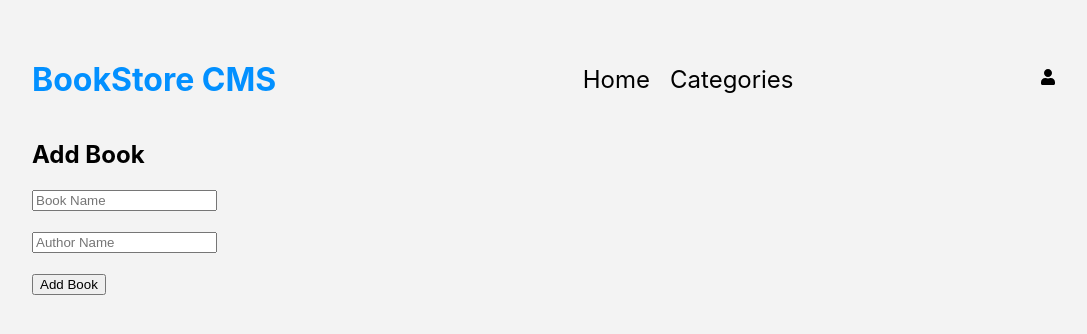
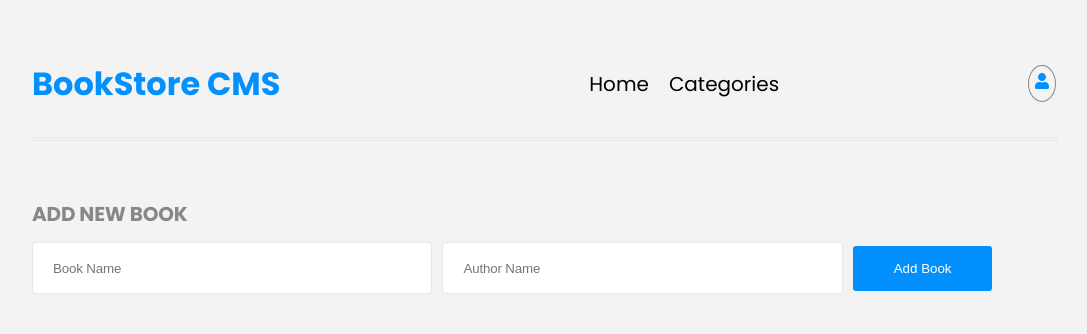
Before and after one commit to musangamfure/bookstore, a React (Create React App) app: page / in a window 1280 px wide. Shown: the top 334 px of the page, without its empty margins (96-1183 px from the left). Built offline with nearby package versions, Linux system fonts and the light colour scheme; no server answers.

Commit message:
Add styling

```diff
--- a/src/App.css
+++ b/src/App.css
@@ -1,9 +1,12 @@
+@import url('https://fonts.googleapis.com/css2?family=Poppins:wght@300;400;500;600;700&display=swap');
+
 .App {
   margin: 0;
   padding: 3% 10%;
   width: auto;
   display: flex;
   flex-direction: column;
+  font-family: 'Poppins', sans-serif;
 }
 
 .home {
@@ -12,16 +15,16 @@
   justify-content: flex-start;
 }
 
-.links-desktop {
+.links__desktop {
   text-decoration: none;
   color: #000;
 }
 
-.mobile-menu {
+.mobile__menu {
   display: none;
 }
 
-.mobile-hamburger {
+.mobile__hamburger {
   display: none;
   color: #000;
   font-size: 24px;
@@ -39,14 +42,28 @@
   color: #0290ff;
 }
 
-.navbar-menu {
+.user__profile__icon {
+  color: #0290ff;
+  border: 1px solid #888;
+  padding: 5px;
+  border-radius: 100%;
+}
+
+.nav__menu {
   display: flex;
   flex-direction: row;
   justify-content: space-between;
   align-items: center;
 }
 
-.navbar-menu ul {
+.left {
+  display: flex;
+  flex-direction: row;
+  justify-content: flex-start;
+  align-items: center;
+}
+
+.nav__menu ul {
   list-style-type: none;
   display: flex;
   flex-direction: row;
@@ -55,27 +72,27 @@
   width: 70%;
 }
 
-.navbar-menu li {
+.nav__menu li {
   text-decoration: none;
   margin-left: 20px;
   color: #000;
-  font-size: 24px;
+  font-size: 20px;
 }
 
-.navbar-menu li:hover {
+.nav__menu li:hover {
   text-decoration: underline;
   color: #000;
   font-size: 24px;
 }
 
-.books-container {
+.books__container {
   display: flex;
   flex-direction: column;
 }
 
-.book-item {
+.book__item {
   margin: 20px 0;
-  padding: 30px;
+  padding: 30px 60px 30px 30px;
   display: flex;
   flex-direction: row;
   justify-content: space-between;
@@ -83,54 +100,83 @@
   background-color: #fff;
 }
 
-.section1 {
+.book__item:hover {
+  border: 1px solid #81aed5;
+}
+
+.div__line {
+  width: 100%;
+  height: 0.125rem;
+  margin: 0.5rem 0.063rem 1.813rem 0;
+  border: solid 1px #e8e8e8;
+}
+
+.Line__two {
+  width: 0.125rem;
+  height: 4.375rem;
+  margin: 1.125rem 3.688rem 0 4.938rem;
+  border: solid 1px #e8e8e8;
+}
+
+.section__one {
   width: 45%;
   display: flex;
   flex-direction: column;
   align-items: flex-start;
 }
 
-.section1 h2 {
+.section__one h2 {
   margin: 0;
 }
 
-.section1 p {
+.section__one p {
   margin: 0;
   padding-top: 10px;
   color: #81aed5;
 }
 
-.book-button-section {
+.book__btn__section {
   display: flex;
   flex-direction: row;
-  width: 35%;
-  justify-content: space-between;
+  width: 45%;
   margin-top: 20px;
 }
 
-.book-button-section button {
+.book__btn__section button {
   outline: none;
   border: none;
+  border-right: 3px solid #e8e8e8;
   background-color: unset;
-  padding: 0;
+  padding: 4px 20px;
   color: #81aed5;
+  font-family: 'Poppins';
 }
 
-.section3 button {
+.btn-no-left {
+  padding: 2px 20px 2px 0 !important;
+}
+
+.btn-no-divider {
+  border-right: none !important;
+}
+
+.section__three button {
   background-color: #0290ff;
   border: none;
   outline: none;
   margin-top: 15px;
-  padding: 5px 25px;
+  padding: 10px 5px;
   border-radius: 3px;
   color: #fff;
+  transition: 0.3s ease-in-out;
 }
 
-.book-button-section button:hover {
+.book__btn__section button:hover {
   color: #0290ff;
+  transform: scale(10px);
 }
 
-.section2 {
+.section__two {
   width: 20%;
   display: flex;
   flex-direction: row;
@@ -138,31 +184,81 @@
   align-items: center;
 }
 
-.progress-bar {
-  width: 50%;
+.progress__bar {
+  width: 45%;
 }
 
-.section2 h2 {
+.progress-text {
+  width: 45%;
+}
+
+.section__two h2 {
   margin: 0;
 }
 
-.section3 {
+.section__three {
   width: 20%;
   display: flex;
   flex-direction: column;
 }
 
-.section3 p {
+.section__three p {
   color: #d3d3d3;
   margin-top: 0;
+  font-size: 14px;
 }
 
-.section3 h3 {
+.section__three h3 {
   margin: 0;
 }
 
+.AddBook h2 {
+  width: 10.875rem;
+  height: 1.5rem;
+  margin: 1.813rem 32.75rem 1.188rem 0;
+  font-size: 1.25rem;
+  font-weight: bold;
+  font-stretch: normal;
+  font-style: normal;
+  line-height: normal;
+  letter-spacing: -0.18px;
+  color: #888;
+}
+
+.addbook__form {
+  display: flex;
+  flex-direction: row;
+  justify-content: space-between;
+  align-items: center;
+}
+
+.add__btn {
+  padding: 15px 4%;
+  background-color: #0290ff;
+  outline: none;
+  border: none;
+  border-radius: 3px;
+  color: #fff;
+  cursor: pointer;
+}
+
+.add__btn:hover {
+  background-color: #0291ffce;
+}
+
+.input__fields {
+  width: 35%;
+  height: 50px;
+  padding: 0 20px;
+  margin-right: 10px;
+  border-radius: 4px;
+  border: solid 1px #e8e8e8;
+  background-color: #fff;
+  letter-spacing: -0.15px;
+}
+
 @media screen and (max-width: 768px) {
-  .mobile-menu {
+  .mobile__menu {
     display: block;
     position: fixed;
     padding: 5%;
@@ -176,33 +272,53 @@
     transition: opacity 2s, visibility 2s;
   }
 
-  .mobile-hamburger {
+  .mobile__hamburger {
     display: block;
   }
 
-  .navbar-menu {
+  .nav__menu {
     display: none;
   }
 
-  .close-button {
+  .close__btn {
     color: #fff;
     font-size: 25px;
     margin-top: 2%;
   }
 
-  .mobile-menu ul {
+  .mobile__menu ul {
     list-style-type: none;
     display: flex;
     flex-direction: column;
   }
 
-  .mobile-menu li {
+  .mobile__menu li {
     font-size: 30px;
     margin-bottom: 20px;
   }
 
-  .links-mobile {
+  .links__mobile {
     text-decoration: none;
     color: #fff;
   }
+
+  .book__item {
+    flex-direction: column;
+  }
+
+  .Line-2 {
+    display: none;
+  }
+
+  .addbook__form {
+    flex-direction: column;
+  }
+
+  .input__fields {
+    width: 80%;
+  }
+
+  .add__btn {
+    width: 40%;
+  }
 }
--- a/src/components/AddBook.js
+++ b/src/components/AddBook.js
@@ -21,16 +21,29 @@ function AddBook() {
   };
   return (
     <>
+      <div className="div__line" />
       <div className="AddBook">
-        <h2>Add Book</h2>
-        <form id="addbookform">
-          <input type="text" placeholder="Book Name" value={title} onChange={(e) => setTitle(e.target.value)} required />
-          <br />
-          <br />
-          <input type="text" placeholder="Author Name" value={author} onChange={(e) => setAuthor(e.target.value)} required />
-          <br />
-          <br />
-          <button type="submit" onClick={handleSubmit}>Add Book</button>
+        <h2>ADD NEW BOOK</h2>
+        <form id="addbook__form">
+          <input
+            className="input__fields"
+            type="text"
+            placeholder="Book Name"
+            value={title}
+            onChange={(e) => setTitle(e.target.value)}
+            required
+          />
+          <input
+            className="input__fields"
+            type="text"
+            placeholder="Author Name"
+            value={author}
+            onChange={(e) => setAuthor(e.target.value)}
+            required
+          />
+          <button className="add__btn" type="submit" onClick={handleSubmit}>
+            Add Book
+          </button>
         </form>
       </div>
     </>
--- a/src/components/Books.js
+++ b/src/components/Books.js
@@ -5,9 +5,7 @@ import PropTypes from 'prop-types';
 import { deleteBook, removebook } from '../redux/books/booksSlice';
 import 'react-circular-progressbar/dist/styles.css';
 
-function Books({
-  id, title, author,
-}) {
+function Books({ id, title, author }) {
   const dispatch = useDispatch();
   const handleDelete = async () => {
     dispatch(removebook({ id }));
@@ -15,30 +13,29 @@ function Books({
   };
   return (
     <>
-      <div className="books-container">
-        <div className="book-item">
-          <div className="section1">
+      <div className="books__container">
+        <div className="book__item">
+          <div className="section__one">
             <h2>{title}</h2>
             <p>{author}</p>
-            <div className="book-button-section">
+            <div className="book__btn__section">
               <button type="button">Comments</button>
-              <button onClick={handleDelete} type="button">Remove</button>
+              <button onClick={handleDelete} type="button">
+                Remove
+              </button>
               <button type="button">Edit</button>
             </div>
           </div>
-          <div className="section2">
-            <div className="progress-bar">
-              <CircularProgressbar value="75" text="75%" />
+          <div className="section__two">
+            <div className="progress__bar">
+              <CircularProgressbar value="65" text="65%" />
             </div>
-            <div>
-              <h2>
-                75
-                %
-              </h2>
+            <div className="progres__text">
+              <h2>65 %</h2>
               <p>Completed</p>
             </div>
           </div>
-          <div className="section3">
+          <div className="section__three">
             <p>CURRENT CHAPTER</p>
             <h3>Chapter 17</h3>
             <button type="button">Update Progress</button>
--- a/src/components/Nav.js
+++ b/src/components/Nav.js
@@ -10,36 +10,58 @@ function NavBar() {
     setIsOpen(!isOpen);
   };
   return (
+    <header>
       <div className="navbar">
         <h1>BookStore CMS</h1>
-      <div className="navbar-menu">
+        <div className="nav__menu">
           <ul>
             <li>
-            <Link to="/" className="links-desktop">Home</Link>
+              <Link to="/" className="links__desktop">
+                Home
+              </Link>
             </li>
             <li>
-            <Link to="/categories" className="links-desktop">Categories</Link>
+              <Link to="/categories" className="links__desktop">
+                Categories
+              </Link>
             </li>
           </ul>
         </div>
-      <FontAwesomeIcon onClick={toggleMenu} icon={faBars} className="mobile-hamburger" />
+        <FontAwesomeIcon
+          onClick={toggleMenu}
+          icon={faBars}
+          className="mobile__hamburger"
+        />
         {isOpen && (
-      <div className="mobile-menu">
-        <FontAwesomeIcon onClick={toggleMenu} className="close-button" icon={faTimes} />
+          <div className="mobile__menu">
+            <FontAwesomeIcon
+              onClick={toggleMenu}
+              className="close__btn"
+              icon={faTimes}
+            />
             <ul>
               <li>
-            <Link to="/" onClick={toggleMenu} className="links-mobile">Home</Link>
+                <Link to="/" onClick={toggleMenu} className="links__mobile">
+                  Home
+                </Link>
               </li>
               <li>
-            <Link to="/categories" onClick={toggleMenu} className="links-mobile">Categories</Link>
+                <Link
+                  to="/categories"
+                  onClick={toggleMenu}
+                  className="links__mobile"
+                >
+                  Categories
+                </Link>
               </li>
             </ul>
           </div>
         )}
-      <div className="user-profile-icon">
+        <div className="user__profile__icon">
           <FaUser />
         </div>
       </div>
+    </header>
   );
 }
 
```
Also changed, not shown: src/components/BooksList.js (+6 -1 lines). Lines whose indentation alone changed are shown as unchanged.
